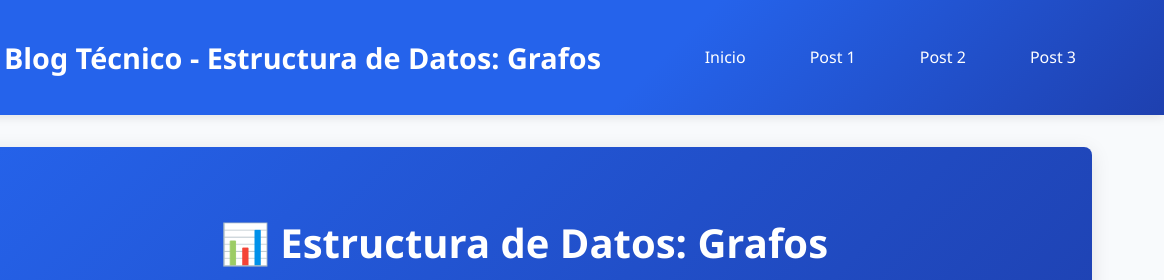
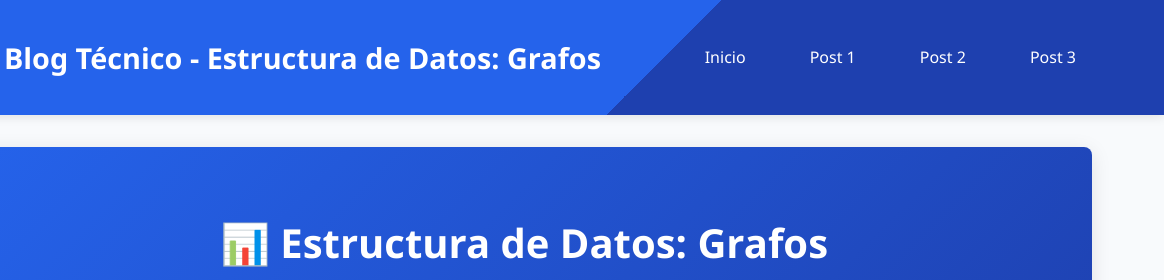
Before and after one commit to dkramirezg/Blog-Estructura-de-Datos-Grafos, a plain HTML site: page index.html in a window 1280 px wide. Shown: the top 280 px of the page, 116-1280 px from the left. Drawn offline with Linux system fonts and the light colour scheme.

Commit message:
styles.css

```diff
--- a/css/styles.css
+++ b/css/styles.css
@@ -36,7 +36,7 @@ body {
    ============================================ */
 
 header {
-    background: linear-gradient(135deg, var(--primary-color) 60%, var(--secondary-color) 100%);
+    background: linear-gradient(135deg, var(--primary-color) 60%, var(--secondary-color) 10%);
     color: white;
     padding: 2rem 0;
     box-shadow: 0 2px 10px rgba(0, 0, 0, 0.1);
```
